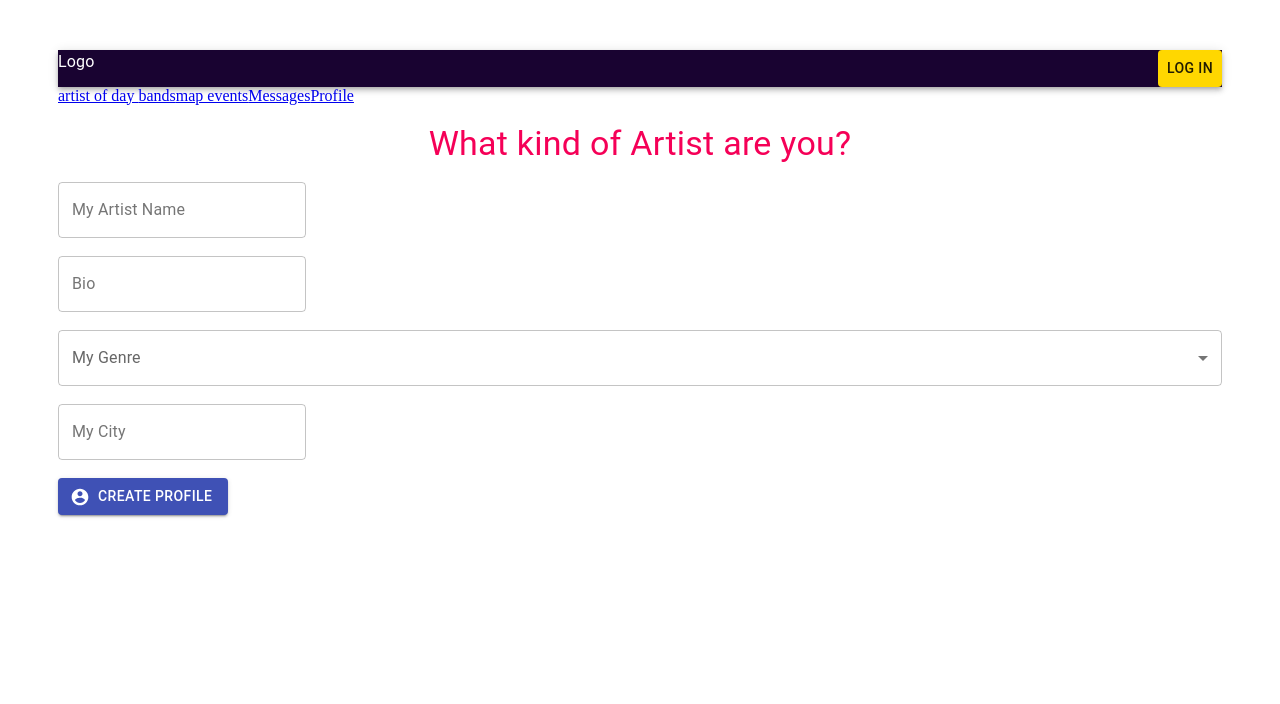
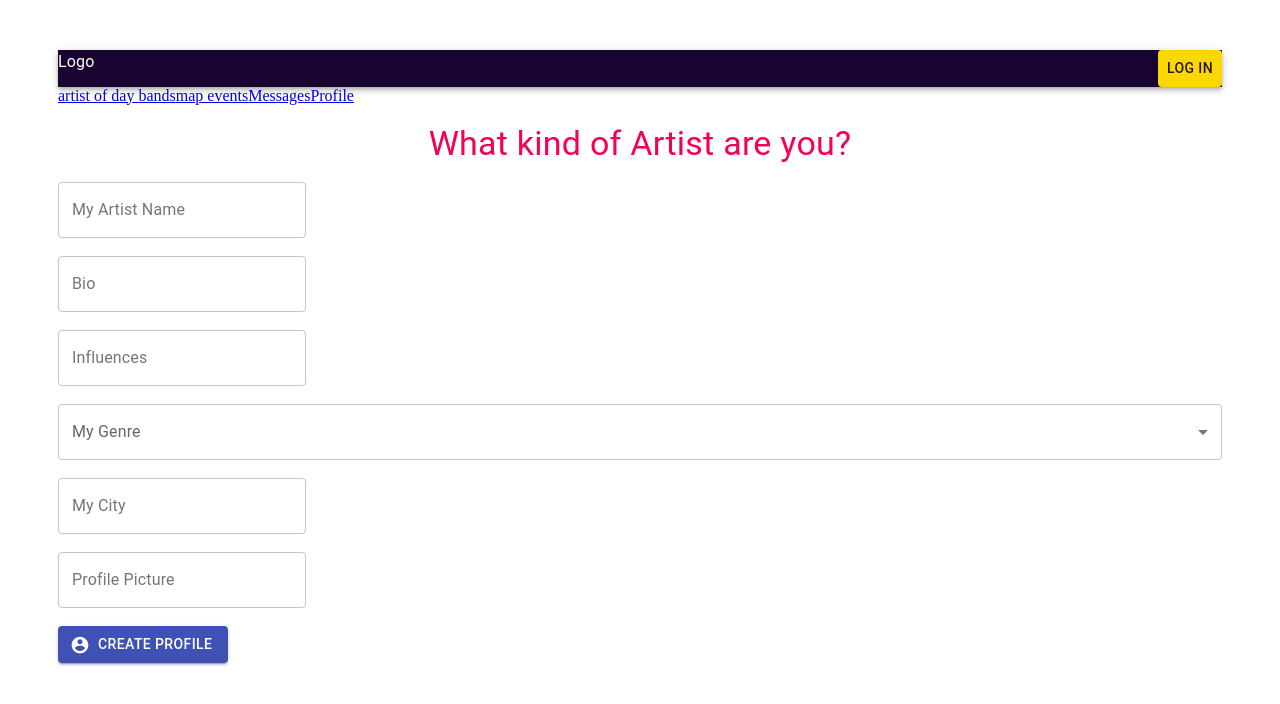
Before and after one commit to l1llyp/Krewesic, a React app: page /artistform in a window 1280 px wide. Shown: the top 704 px of the page. Built offline with nearby package versions, Linux system fonts and the light colour scheme; no server answers; the HTML template or start-up script is replaced by a standard one.

Commit message:
added to profile creation

```diff
--- a/client/src/components/App.jsx
+++ b/client/src/components/App.jsx
@@ -27,6 +27,7 @@ const AppStyles = styled.div`
 
 const App = (props) => {
   const [ artistBio, setMyBio ] = useState('');
+  const [ influences, setInfluence ] = useState('');
   const [ artistName, setMyName ] = useState('');
   const [ myGenre, setMyGenre ] = useState('');
   const [ pic, setPic ] = useState('');
@@ -38,7 +39,7 @@ const App = (props) => {
   const [picture, setPicture] = useState('');
   const [type, setType] = useState('');
   const [loggedIn, setLoggedIn] = useState(false);
-  const value = {name, setName, picture, setPicture, type, setType, loggedIn, setLoggedIn, city, setCity, bio, setBio, favArtist, setArtist, favGenre, setGenre, artistBio, setMyBio, artistName, setMyName, pic, setPic, myGenre, setMyGenre };
+  const value = {name, setName, picture, setPicture, type, setType, loggedIn, setLoggedIn, city, setCity, bio, setBio, favArtist, setArtist, favGenre, setGenre, artistBio, setMyBio, artistName, setMyName, pic, setPic, myGenre, setMyGenre, influences, setInfluence };
 
   return (
     <AppStyles>
--- a/client/src/components/Contexts/GlobalContext.jsx
+++ b/client/src/components/Contexts/GlobalContext.jsx
@@ -11,6 +11,7 @@ const GlobalContext = React.createContext({
   artistBio: '',
   favArtist: '',
   setPic: '',
+  setInfluence: '',
 });
 
 export default GlobalContext;
--- a/client/src/components/Events/EventLandingPage.jsx
+++ b/client/src/components/Events/EventLandingPage.jsx
@@ -1,4 +1,4 @@
-import React from 'react'
+import React from 'react';
 
 const EventLandingPage = () => {
   return (
@@ -6,7 +6,7 @@ const EventLandingPage = () => {
       events landing page
 
     </div>
-  )
-}
+  );
+};
 
 export default EventLandingPage;
--- a/client/src/components/Profile/FormArtist.jsx
+++ b/client/src/components/Profile/FormArtist.jsx
@@ -16,6 +16,8 @@ const FormArtist = () => {
   const [ artistName, setMyName ] = useState('');
   const [ myGenre, setMyGenre ] = useState('');
   const [ city, setCity ] = useState('');
+  const [ pic, setPic ] = useState('');
+  const [ influences, setInfluence ] = useState('');
   const [data, setData] = useState(null);
 
 
@@ -24,7 +26,9 @@ const FormArtist = () => {
       artistBio: artistBio,
       artistName: artistName,
       myGenre: myGenre,
-      city: city
+      city: city,
+      pic: pic,
+      influences: influences,
     };
     axios.put('/form/createArtist', data).then(res => {
       setData(res.data);
@@ -32,6 +36,8 @@ const FormArtist = () => {
       setMyName('');
       setMyGenre('');
       setCity('');
+      setPic('');
+      setInfluence('');
     }).catch(err => {
       console.log('darn', err);
     });
@@ -55,6 +61,13 @@ const FormArtist = () => {
       <TextField
         onChange={e => setMyBio(e.target.value)}
         label="Bio"
+        variant="outlined" />
+      <br/>
+      <br/>
+      <TextField
+        onChange={e => setInfluence(e.target.value)}
+        id="outlined-basic"
+        label="Influences"
         variant="outlined" />
       <br/>
       <br/>
@@ -83,6 +96,12 @@ const FormArtist = () => {
         variant="outlined" />
       <br/>
       <br/>
+      <TextField
+        onChange={e => setPic(e.target.value)}
+        label="Profile Picture"
+        variant="outlined" />
+      <br/>
+      <br/>
       <Button
         onClick={handleCreate}
         href='/artistofday'
--- a/client/src/components/Profile/FormListener.jsx
+++ b/client/src/components/Profile/FormListener.jsx
@@ -40,6 +40,7 @@ const FormListener = () => {
 
   return (
     <div>
+      <br/>
       <Typography
         align='center'
         color='secondary'
--- a/client/src/components/Profile/Profile.jsx
+++ b/client/src/components/Profile/Profile.jsx
@@ -12,7 +12,7 @@ const Profile = () => {
 
 
 
-  const {name, setName, picture, setPicture, type, setType, city, setCity, bio, setBio, favArtist, setArtist, favGenre, setGenre, artistBio, setMyBio, artistName, setMyName, myGenre, setMyGenre, pic, setPic } = useContext(GlobalContext);
+  const {name, setName, picture, setPicture, type, setType, city, setCity, bio, setBio, favArtist, setArtist, favGenre, setGenre, artistBio, setMyBio, artistName, setMyName, myGenre, setMyGenre, pic, setPic, influences, setInfluence } = useContext(GlobalContext);
 
   useEffect(async()=>{
     const {data} = await axios.get('/form/user');
@@ -27,6 +27,7 @@ const Profile = () => {
     setMyGenre(data.myGenre);
     setMyBio(data.artistBio);
     setPic(data.pic);
+    setInfluence(data.influences);
     console.log('picture', picture);
   }, []);
 
@@ -60,7 +61,10 @@ const Profile = () => {
       >
         <img
           src={pic}
+          height="150"
+          width="150"
         />
+        <br/>
         { bio || artistBio }
       </Box>
       <br/>
@@ -79,7 +83,7 @@ const Profile = () => {
       <Box
         align='center'
       >
-        { favArtist || null }
+        { favArtist || influences }
       </Box>
     </Box>
   );
--- a/db/models/users.js
+++ b/db/models/users.js
@@ -52,6 +52,10 @@ const dbUser = (sequelize, DataTypes) => {
       type: Sequelize.STRING,
       defaultValue: null
     },
+    influences: {
+      type: Sequelize.STRING,
+      defaultValue: null
+    },
   });
 };
 
```
Also changed, not shown: 1 other file (tests, documents, lock files or other folders).
